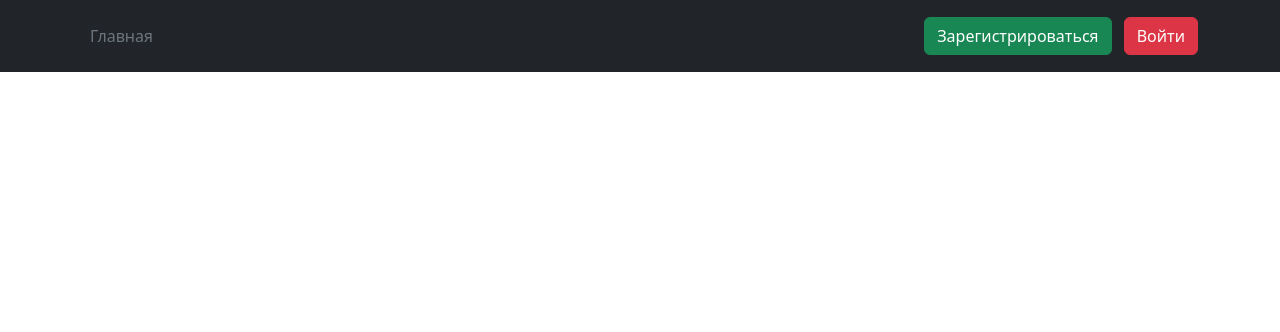
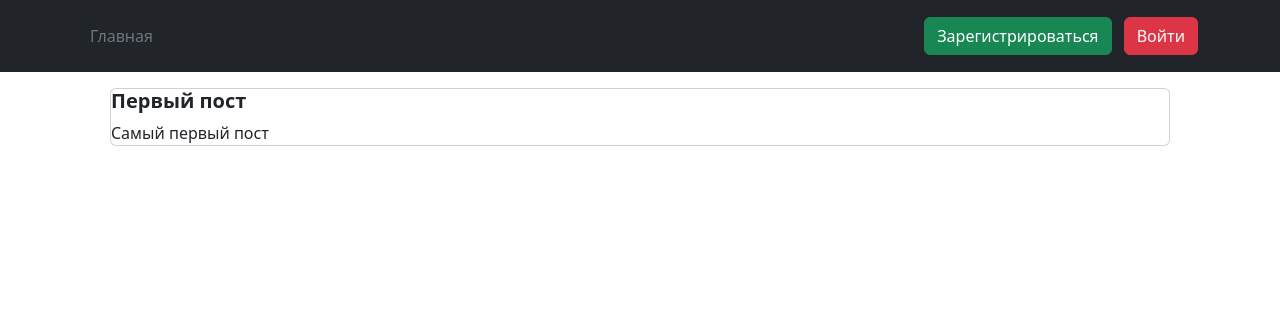
Before and after one commit to code-n-cry/microblogs-tutoring-project, a FastAPI app: page / in a window 1280 px wide. Shown: the top 332 px of the page. Run offline with FastAPI, Linux system fonts and the light colour scheme.

Commit message:
Добавили вывод карточек постов на главную страницу

```diff
--- a/main.py
+++ b/main.py
@@ -42,8 +42,12 @@ def get_current_user(
 
 @app.get('/')
 def index(request: Request):
-    current_user = get_current_user(request.cookies.get('access_token'), db=next(get_db()))
-    return templates.TemplateResponse('index.html', {'request': request, 'title': 'Главная', 'user': current_user})
+    db = next(get_db())
+    current_user = get_current_user(request.cookies.get('access_token'), db=db)
+    all_posts = db.query(Post).all()
+    return templates.TemplateResponse('index.html',
+                                      {'request': request, 'title': 'Главная', 'user': current_user,\
+                                       'all_posts': all_posts})
 
 
 @app.get('/signup')
@@ -103,14 +107,14 @@ def create_get(request: Request):
 
 @app.post('/create_post')
 def create_post(request: Request, name: str = Form(...), content: str = Form(...), db: session = Depends(get_db)):
-    current_user = get_current_user(request.cookies.get('access_token'), db=next(get_db()))
+    current_user = get_current_user(request.cookies.get('access_token'), db=db)
     post = Post()
     post.title = name
     post.content = content
     post.author = current_user
     db.add(post)
     db.commit()
-    return RedirectResponse(url='/')
+    return RedirectResponse(url='/', status_code=302)
 
 
 @app.get('/profile')
--- a/templates/base.html
+++ b/templates/base.html
@@ -18,6 +18,11 @@
                     <li>
                         <a href="/" class="nav-link px-2 text-secondary">Главная</a>
                     </li>
+                    {% if user %}
+                        <li>
+                            <a href="/create_post" class="nav-link px-2 text-secondary">Создать пост</a>
+                        </li>
+                    {% endif %}
                 </ul>
                 <div class="text-end">
                     {% if not user %}
--- a/templates/create_post.html
+++ b/templates/create_post.html
@@ -3,16 +3,16 @@
 {% block content %}
 <div class="container">
     <h2 class="m-3" align="center">создать пост</h2>
-    <form method="post">
+    <form method="post" >
         <div class="mb-3">
             <label for="name" class="form-label">введите название</label>
             <input type="text" class="form-control" name="name">
         </div>
-        <div class="m-3">
+        <div class="mb-3">
             <label for="text" class="form-label">содержание поста</label>
             <textarea class="form-control" rows="3" name="content"></textarea>
-             <a class="btn btn-success" href="/create_post">Создать пост</a>
         </div>
+        <button class="btn btn-success mb-2">Создать пост</button>
         <div>
             <p class="text-danger">{{ error }}</p>
         </div>
--- a/templates/index.html
+++ b/templates/index.html
@@ -1 +1,13 @@
 {% extends "base.html" %}
+
+
+{% block content %}
+    <div class="container">
+        {% for post in all_posts %}
+            <div class="card m-3">
+                <h5 class="card-title"><b>{{ post.title }}</b></h5>
+                <p class="card-text">{{ post.content }}</p>
+            </div>
+        {% endfor %}
+    </div>
+{% endblock %}
```
Also changed, not shown: database.db.
